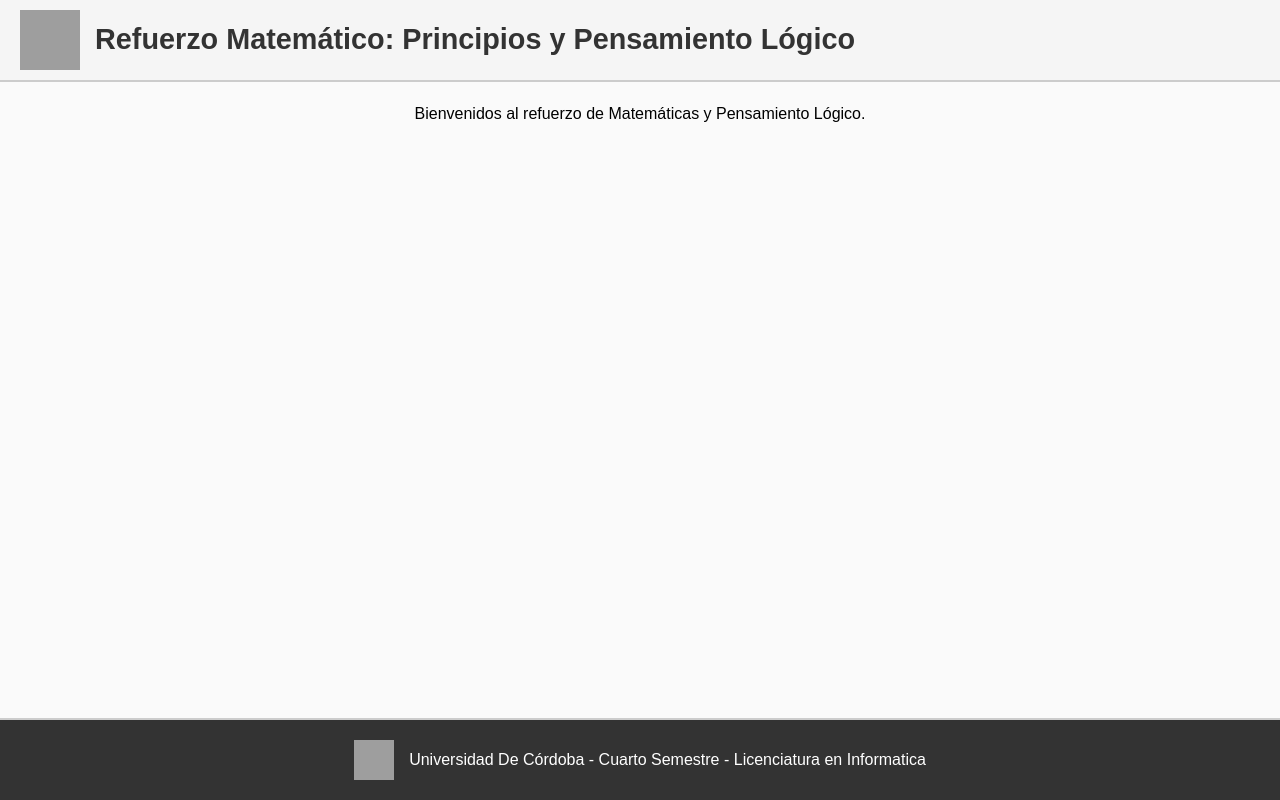
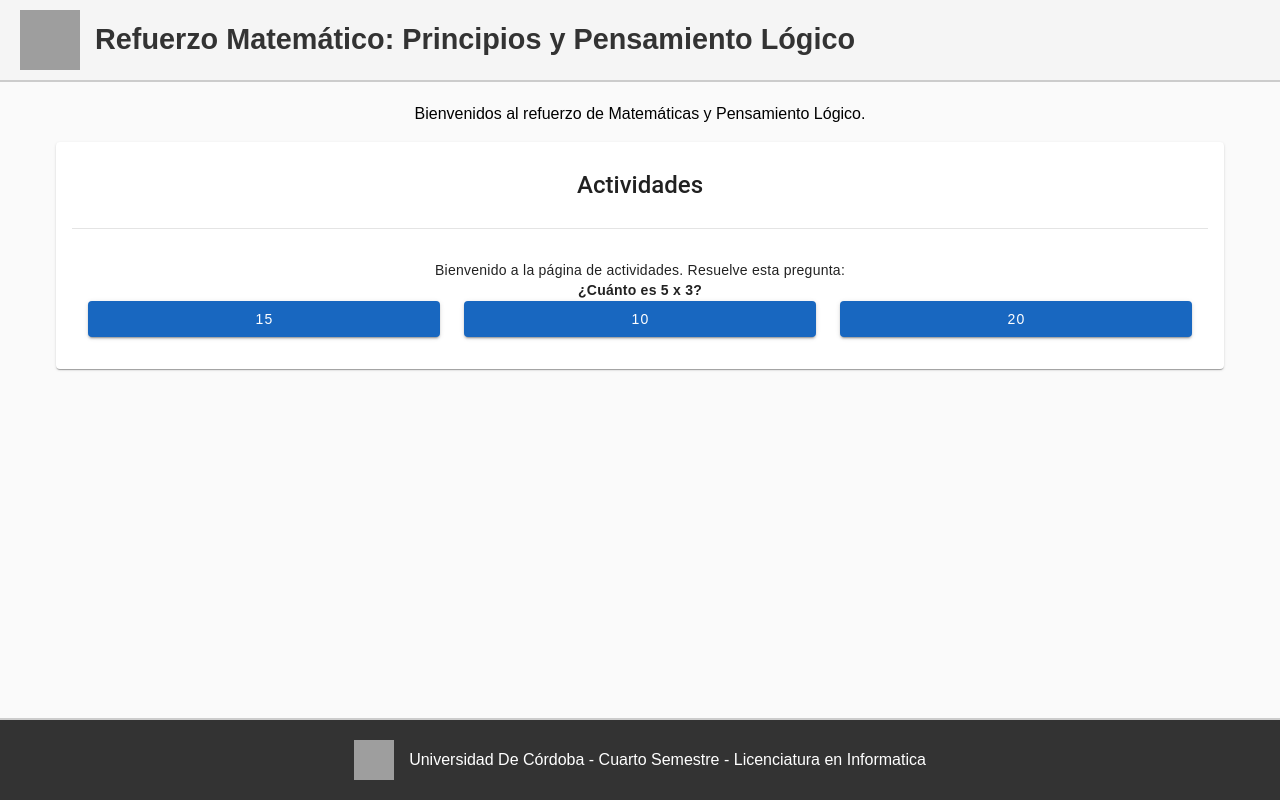
Before and after one commit to MarioAhr17/oba-, a Nuxt app: page /actividades in a window 1280 px wide. Built offline with nearby package versions, Linux system fonts and the light colour scheme; grey boxes are pictures that could not be loaded.

Commit message:
actividades
actividades

```diff
--- a/layouts/default.vue
+++ b/layouts/default.vue
@@ -7,6 +7,7 @@
         <v-list-item prepend-icon="mdi-view-dashboard" title="Home" to="/"></v-list-item>
         <v-list-item prepend-icon="mdi-forum" title="Objetivos" to="/objetivos"></v-list-item>
         <v-list-item prepend-icon="mdi-forum" title="Contenidos" to="/contenidos.vue"></v-list-item>
+        <v-list-item prepend-icon="mdi-forum" title="Actividades" to="/actividades"></v-list-item>
       </v-list>
     </v-navigation-drawer>
 
--- /dev/null
+++ b/pages/actividades.vue
@@ -0,0 +1,53 @@
+<template>
+    <v-container>
+      <v-card class="pa-4">
+        <v-card-title class="text-h5">Actividades</v-card-title>
+        <v-divider class="my-4"></v-divider>
+
+        <!-- Contenido de la actividad -->
+        <v-card-text>
+          <p>Bienvenido a la página de actividades. Resuelve esta pregunta:</p>
+          <p><strong>¿Cuánto es 5 x 3?</strong></p>
+
+          <v-row>
+            <v-col cols="12" md="4">
+              <v-btn block color="primary" @click="checkAnswer(15)">15</v-btn>
+            </v-col>
+            <v-col cols="12" md="4">
+              <v-btn block color="primary" @click="checkAnswer(10)">10</v-btn>
+            </v-col>
+            <v-col cols="12" md="4">
+              <v-btn block color="primary" @click="checkAnswer(20)">20</v-btn>
+            </v-col>
+          </v-row>
+
+          <!-- Retroalimentación -->
+          <v-alert v-if="feedback" type="info" class="mt-4">
+            {{ feedback }}
+          </v-alert>
+        </v-card-text>
+      </v-card>
+    </v-container>
+  </template>
+
+  <script>
+  export default {
+    data() {
+      return {
+        feedback: null,
+      };
+    },
+    methods: {
+      checkAnswer(selectedAnswer) {
+        if (selectedAnswer === 15) {
+          this.feedback = "¡Correcto! 5 x 3 es 15.";
+        } else {
+          this.feedback = "Incorrecto, intenta de nuevo.";
+        }
+      },
+    },
+  };
+  </script>
+
+  <style scoped>
+  </style>
--- a/pages/index.vue
+++ b/pages/index.vue
@@ -64,4 +64,5 @@ export default {
 p {
   margin: 0;
 }
+
 </style>
```
Also changed, not shown: plugins/vuetify.js (line endings or trailing spaces).
